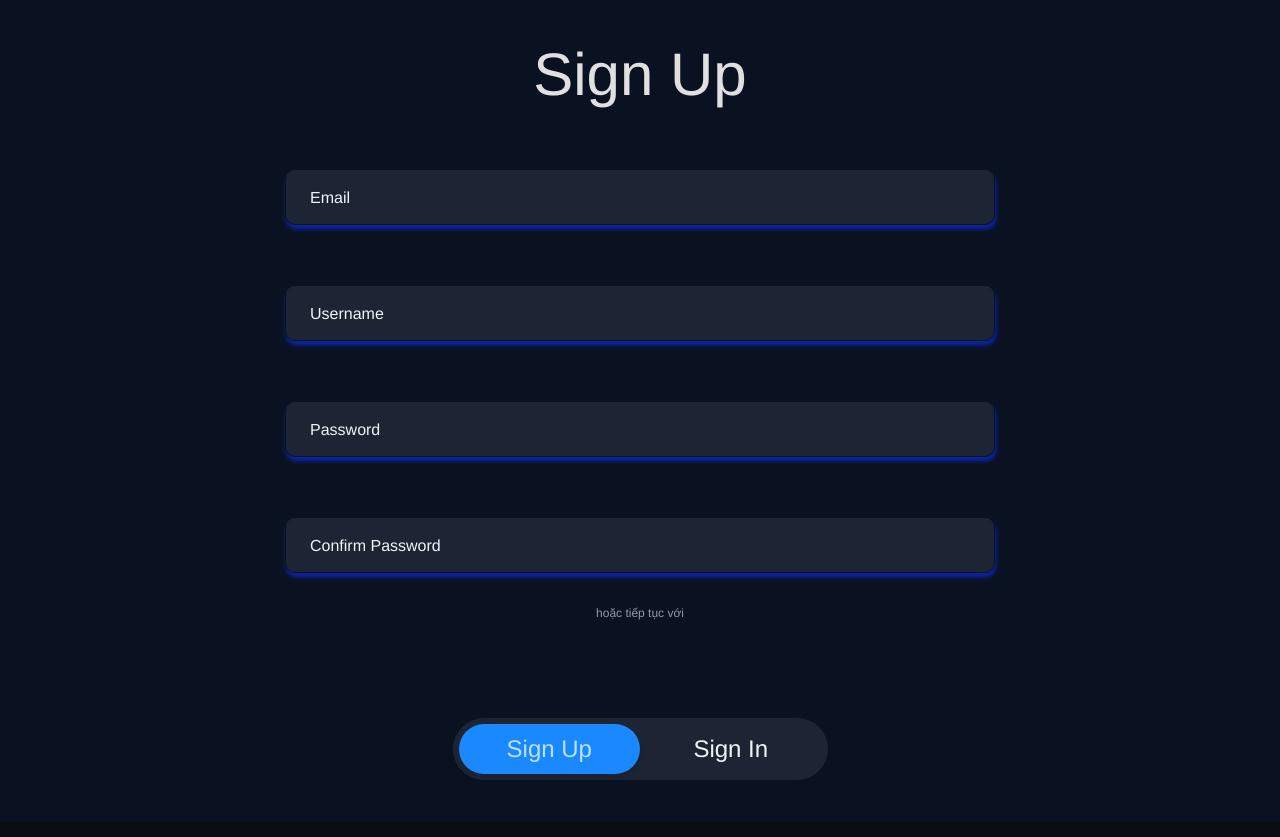
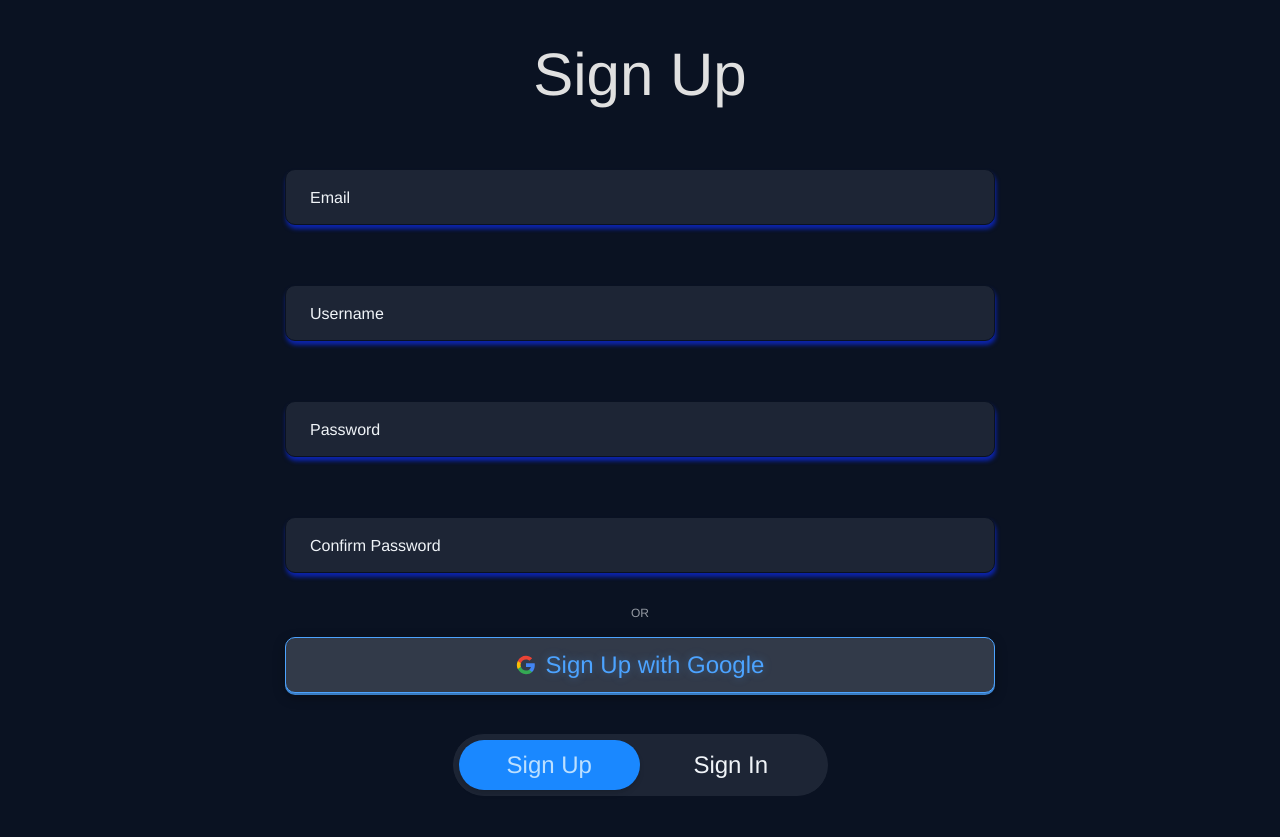
Before and after one commit to vohoangloc-32/WEBU, a React (Vite) app: page /signup in a window 1280 px wide. Built offline with nearby package versions, Linux system fonts and the light colour scheme; no server answers; a web font is replaced by a local one.

Commit message:
fix: add Client ID

```diff
--- a/src/components/ui/GoogleSignInButton.tsx
+++ b/src/components/ui/GoogleSignInButton.tsx
@@ -3,9 +3,11 @@ import { GoogleLogin, CredentialResponse } from '@react-oauth/google';
 interface GoogleSignInButtonProps {
   onCredential: (idToken: string) => void;
   disabled?: boolean;
+  text?: string;
 }
 
 /**
+ * Custom Google Sign-In Button with overlay
  * Wrapper quanh <GoogleLogin /> của @react-oauth/google.
  * Trả về `credential` (= id_token) qua callback `onCredential`.
  * Backend dùng `verifyIdToken(idToken)` — đúng chuẩn.
@@ -13,6 +15,7 @@ interface GoogleSignInButtonProps {
 export const GoogleSignInButton = ({
   onCredential,
   disabled = false,
+  text = 'Sign In with Google',
 }: GoogleSignInButtonProps): JSX.Element => {
   const handleSuccess = (credentialResponse: CredentialResponse) => {
     const idToken = credentialResponse.credential;
@@ -31,20 +34,45 @@ export const GoogleSignInButton = ({
 
   return (
     <div
+      className="relative overflow-hidden flex h-14 w-[710px] items-center justify-center gap-2.5 rounded-[10px] border border-solid border-secondary-secondary-a70 bg-surface-tonal-tonal-a20 p-2.5 shadow-[0px_4px_12px_rgba(0,0,0,0.35),0px_2px_0px_#4ca3ff] transition-all hover:brightness-110 active:brightness-95"
       style={{
         opacity: disabled ? 0.5 : 1,
         pointerEvents: disabled ? 'none' : 'auto',
       }}
     >
-      <GoogleLogin
-        onSuccess={handleSuccess}
-        onError={handleError}
-        useOneTap={false}
-        theme="filled_black"
-        shape="rectangular"
-        size="large"
-        text="signin_with"
-      />
+      {/* Google Icon */}
+      <svg width="20" height="20" viewBox="0 0 24 24" fill="none">
+        <path
+          d="M22.56 12.25c0-.78-.07-1.53-.2-2.25H12v4.26h5.92c-.26 1.37-1.04 2.53-2.21 3.31v2.77h3.57c2.08-1.92 3.28-4.74 3.28-8.09z"
+          fill="#4285F4"
+        />
+        <path
+          d="M12 23c2.97 0 5.46-.98 7.28-2.66l-3.57-2.77c-.98.66-2.23 1.06-3.71 1.06-2.86 0-5.29-1.93-6.16-4.53H2.18v2.84C3.99 20.53 7.7 23 12 23z"
+          fill="#34A853"
+        />
+        <path
+          d="M5.84 14.1c-.22-.66-.35-1.36-.35-2.1s.13-1.44.35-2.1V7.06H2.18C1.43 8.55 1 10.22 1 12s.43 3.45 1.18 4.94l3.66-2.84z"
+          fill="#FBBC05"
+        />
+        <path
+          d="M12 5.38c1.62 0 3.06.56 4.21 1.64l3.15-3.15C17.45 2.09 14.97 1 12 1 7.7 1 3.99 3.47 2.18 7.06l3.66 2.84c.87-2.6 3.3-4.52 6.16-4.52z"
+          fill="#EA4335"
+        />
+      </svg>
+
+      {/* Button Text */}
+      <span className="relative w-fit [font-family:'HYWenHei-85W',Helvetica] text-2xl font-normal tracking-[0] text-secondary-secondary-a70 [text-shadow:0px_0px_8px_rgba(76,163,255,0.35)]">
+        {text}
+      </span>
+
+      {/* Invisible GoogleLogin overlay (scaled up to cover the 710px width) */}
+      <div className="absolute inset-0 z-20 cursor-pointer opacity-0 scale-[3] flex items-center justify-center">
+        <GoogleLogin
+          onSuccess={handleSuccess}
+          onError={handleError}
+          useOneTap={false}
+        />
+      </div>
     </div>
   );
 };
--- a/src/pages/Signup.tsx
+++ b/src/pages/Signup.tsx
@@ -294,28 +294,54 @@ export const PcSignup = (): JSX.Element => {
           <div className="flex items-center gap-4 w-full">
             <div className="flex-1 h-px bg-surface-tonal-tonal-a0" />
             <span className="text-neutral-neutral-a50/60 text-xs [font-family:'HYWenHei-85W',Helvetica] whitespace-nowrap">
-              hoặc tiếp tục với
+              OR
             </span>
             <div className="flex-1 h-px bg-surface-tonal-tonal-a0" />
           </div>
 
-          {/* Google button */}
+          {/* Custom Google button container with hidden-overlay trigger */}
           <div
+            className="relative overflow-hidden flex h-14 w-full max-w-[710px] items-center justify-center gap-2.5 rounded-[10px] border border-solid border-secondary-secondary-a70 bg-surface-tonal-tonal-a20 p-2.5 shadow-[0px_4px_12px_rgba(0,0,0,0.35),0px_2px_0px_#4ca3ff] transition-all hover:brightness-110 active:brightness-95"
             style={{
               opacity: googleLoading ? 0.6 : 1,
               pointerEvents: googleLoading ? 'none' : 'auto',
-              transition: 'opacity 0.2s',
             }}
           >
-            <GoogleLogin
-              onSuccess={handleGoogleSuccess}
-              onError={handleGoogleError}
-              useOneTap={false}
-              theme="filled_black"
-              shape="rectangular"
-              size="large"
-              text={activeTab === 'signup' ? 'signup_with' : 'signin_with'}
-            />
+            {/* Google Icon */}
+            <svg width="20" height="20" viewBox="0 0 24 24" fill="none">
+              <path
+                d="M22.56 12.25c0-.78-.07-1.53-.2-2.25H12v4.26h5.92c-.26 1.37-1.04 2.53-2.21 3.31v2.77h3.57c2.08-1.92 3.28-4.74 3.28-8.09z"
+                fill="#4285F4"
+              />
+              <path
+                d="M12 23c2.97 0 5.46-.98 7.28-2.66l-3.57-2.77c-.98.66-2.23 1.06-3.71 1.06-2.86 0-5.29-1.93-6.16-4.53H2.18v2.84C3.99 20.53 7.7 23 12 23z"
+                fill="#34A853"
+              />
+              <path
+                d="M5.84 14.1c-.22-.66-.35-1.36-.35-2.1s.13-1.44.35-2.1V7.06H2.18C1.43 8.55 1 10.22 1 12s.43 3.45 1.18 4.94l3.66-2.84z"
+                fill="#FBBC05"
+              />
+              <path
+                d="M12 5.38c1.62 0 3.06.56 4.21 1.64l3.15-3.15C17.45 2.09 14.97 1 12 1 7.7 1 3.99 3.47 2.18 7.06l3.66 2.84c.87-2.6 3.3-4.52 6.16-4.52z"
+                fill="#EA4335"
+              />
+            </svg>
+
+            {/* Button Text */}
+            <span className="relative w-fit [font-family:'HYWenHei-85W',Helvetica] text-2xl font-normal tracking-[0] text-secondary-secondary-a70 [text-shadow:0px_0px_8px_rgba(76,163,255,0.35)]">
+              {activeTab === 'signup'
+                ? 'Sign Up with Google'
+                : 'Sign In with Google'}
+            </span>
+
+            {/* Invisible GoogleLogin overlay (scaled up to cover the 710px width) */}
+            <div className="absolute inset-0 z-20 cursor-pointer opacity-0 scale-[3] flex items-center justify-center">
+              <GoogleLogin
+                onSuccess={handleGoogleSuccess}
+                onError={handleGoogleError}
+                useOneTap={false}
+              />
+            </div>
           </div>
 
           {/* Google error */}
```
Also changed, not shown: vite.config.ts.timestamp-1782012325333-ba3b3fddc378d8.mjs (added, +23 -0 lines).
